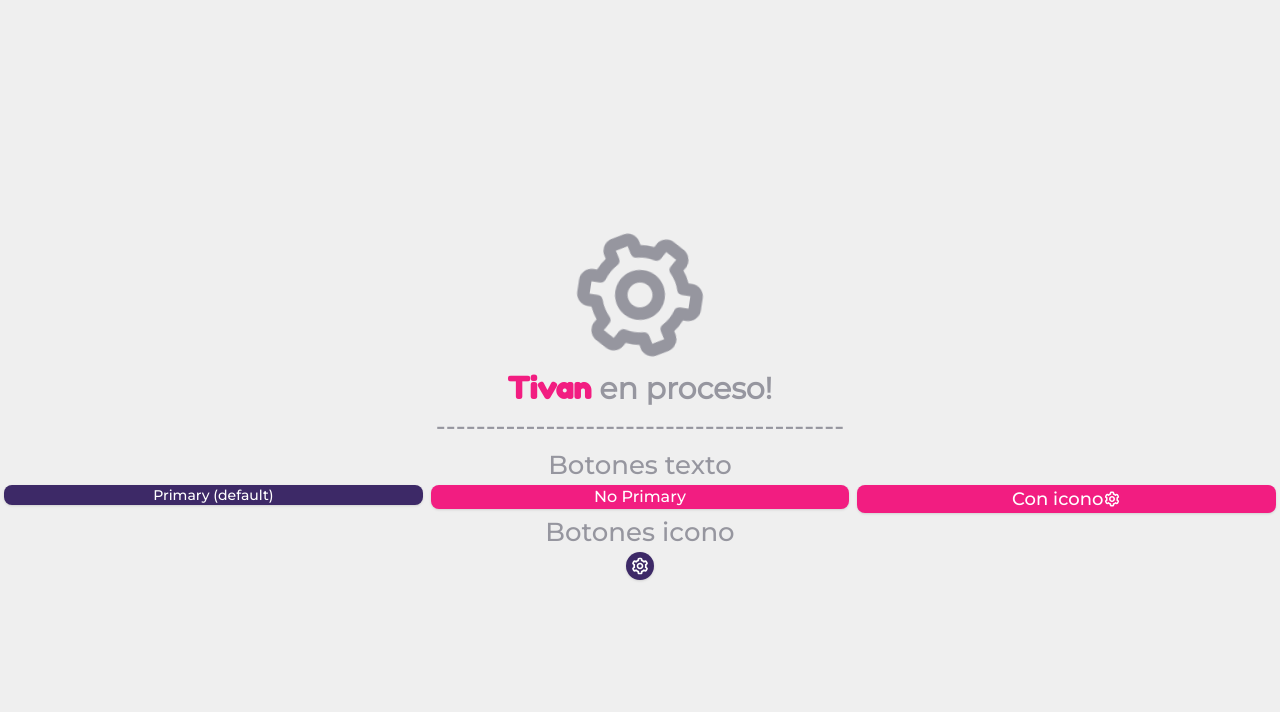
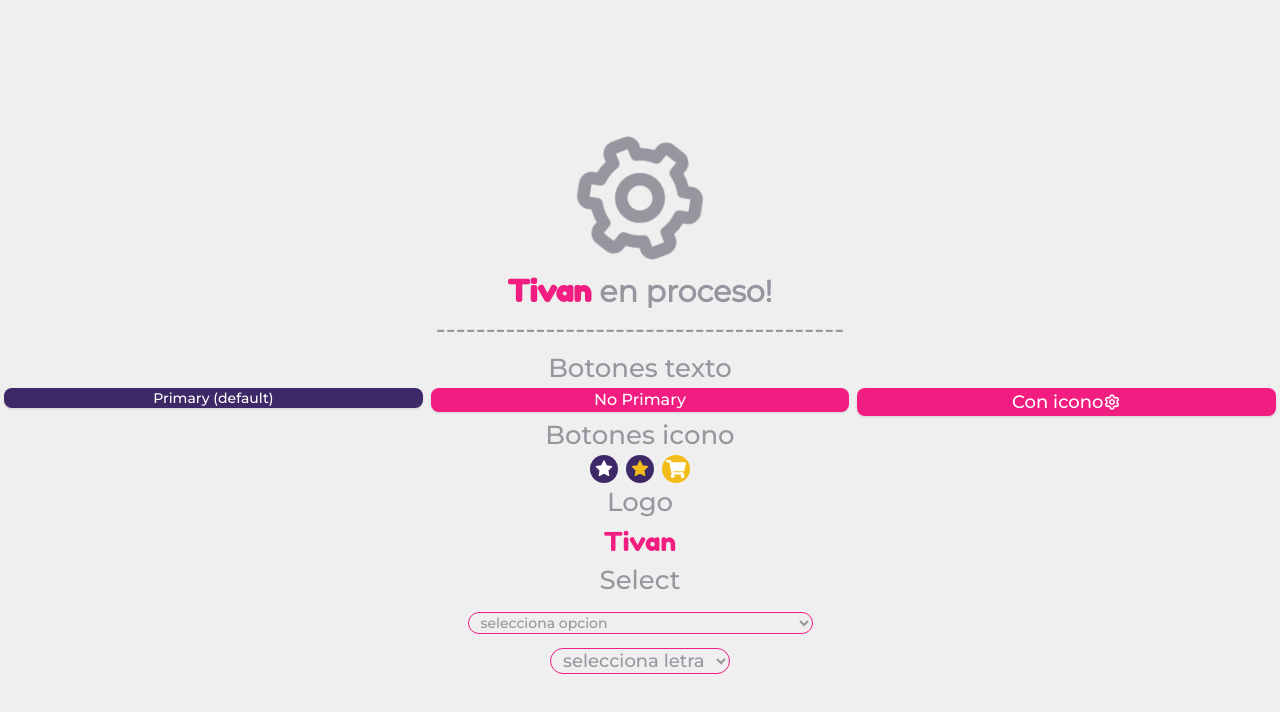
Before and after one commit to odonML/tivan-frontend, a React (Create React App) app: page / in a window 1280 px wide. Shown: the top 712 px of the page. Built offline with nearby package versions, Linux system fonts and the light colour scheme.

Commit message:
selected

```diff
--- a/src/App.js
+++ b/src/App.js
@@ -1,6 +1,11 @@
 import Button from "components/shared/Button";
+import ButtonIcon from "components/shared/ButtonIcon";
+import Logo from "components/shared/Logo";
+import Select from "components/shared/Select";
 import React from "react";
+import { AiFillStar } from "react-icons/ai";
 import { BiCog } from "react-icons/bi";
+import { FaShoppingCart } from "react-icons/fa";
 import "./App.css";
 
 function App() {
@@ -8,11 +13,31 @@ function App() {
     console.log(msj);
   };
 
+  const op = [
+    {
+      id: 1,
+      value: "op1",
+    },
+    {
+      id: 2,
+      value: "op2",
+    },
+  ];
+  const op2 = [
+    {
+      id: 1,
+      value: "a",
+    },
+    {
+      id: 2,
+      value: "b",
+    },
+  ];
   return (
     <div className="App">
       <header className="App-header bg-gray-0 text-gray-200">
         <BiCog size={150} className="App-logo fill-gray-200" />
-        <h1 className="text-3xl font-bold text-gray-200 montse-rg">
+        <h1 className="text-3xl font-bold montse-rg">
           <span className="text-pink-0 fredoka">Tivan</span> en proceso!
         </h1>
         -----------------------------------------
@@ -33,11 +58,33 @@ function App() {
         </div>
         <p>Botones icono</p>
         <div className="flex">
-          <Button
-            circle={true}
-            hover={true}
-            icon={<BiCog size={20} />}
+          <ButtonIcon
+            icon={<AiFillStar size={20} />}
             click={() => help("boton icono")}
+          />
+          <ButtonIcon
+            favorite={true}
+            icon={<AiFillStar size={20} />}
+            click={() => help("boton icono")}
+          />
+          <ButtonIcon
+            sales={true}
+            icon={<FaShoppingCart size={20} />}
+            click={() => help("boton icono")}
+          />
+        </div>
+        <p>Logo</p>
+        <div>
+          <Logo>Tivan</Logo>
+        </div>
+        <p>Select</p>
+        <div className="w-30">
+          <Select options={op} msj="selecciona opcion" />
+          <Select
+            options={op2}
+            msj="selecciona letra"
+            fontSize="lg"
+            full={false}
           />
         </div>
       </header>
--- /dev/null
+++ b/src/components/shared/ButtonIcon.js
@@ -0,0 +1,25 @@
+import React from "react";
+
+function ButtonIcon({
+  type = true,
+  favorite = false,
+  sales = false,
+  click = null,
+  icon = null,
+}) {
+  return (
+    <button
+      type={type ? "button" : "submit"}
+      className={`w-full h-fit mx-1 flex items-center justify-center ease-out duration-300 rounded-full
+      ${sales ? "bg-yellow-0 text-purple-0" : "bg-purple-0 hover:bg-purple-100"}
+      ${favorite && !sales ? "text-yellow-0" : "text-white"} ${
+        icon !== null ? "p-1" : "px-3"
+      }`}
+      onClick={click}
+    >
+      {icon}
+    </button>
+  );
+}
+
+export default ButtonIcon;
--- /dev/null
+++ b/src/components/shared/Logo.js
@@ -0,0 +1,7 @@
+import React from "react";
+
+function Logo({ children }) {
+  return <p className="text-pink-0 text-md fredoka">{children}</p>;
+}
+
+export default Logo;
--- /dev/null
+++ b/src/components/shared/Select.js
@@ -0,0 +1,29 @@
+import React from "react";
+
+function Select({ options, msj, fontSize = "sm", full = true }) {
+  return (
+    <select
+      name="select"
+      className={`px-2 border border-pink-0 bg-gray-0 rounded-full focus:bg-gray-0 focus:outline-none
+      ${full ? "w-full" : "w-auto"} ${
+        fontSize === "lg"
+          ? "text-lg"
+          : fontSize === "md"
+          ? "text-base"
+          : "text-sm"
+      }`}
+      defaultValue={0}
+    >
+      <option value={0} selected disabled>
+        {msj}
+      </option>
+      {options.map((item) => (
+        <option key={item.id} value={item.value}>
+          {item.value}
+        </option>
+      ))}
+    </select>
+  );
+}
+
+export default Select;
--- a/src/index.css
+++ b/src/index.css
@@ -31,6 +31,7 @@
 body {
   font-family: "montserrat-medium";
   margin: 0;
+  color: #96969f;
 }
 
 code {
```
Also changed, not shown: .eslintrc.json.
